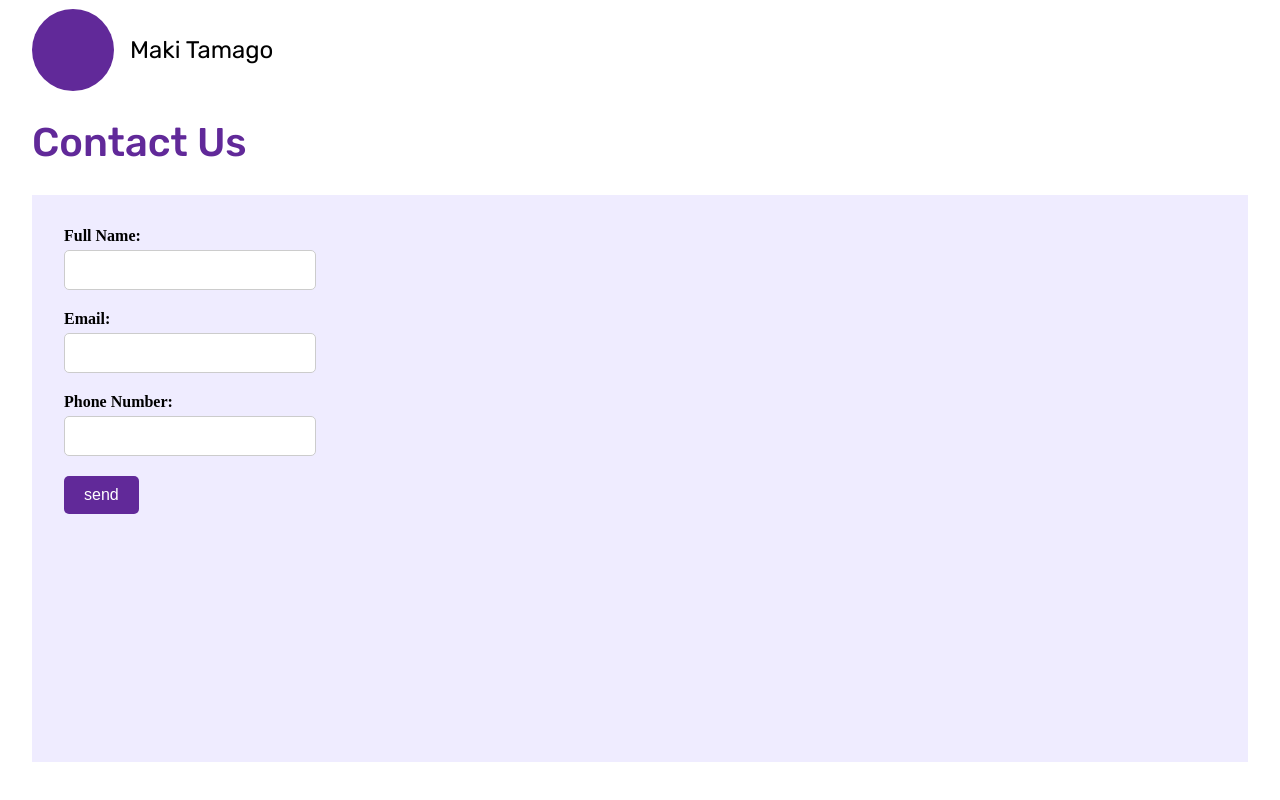
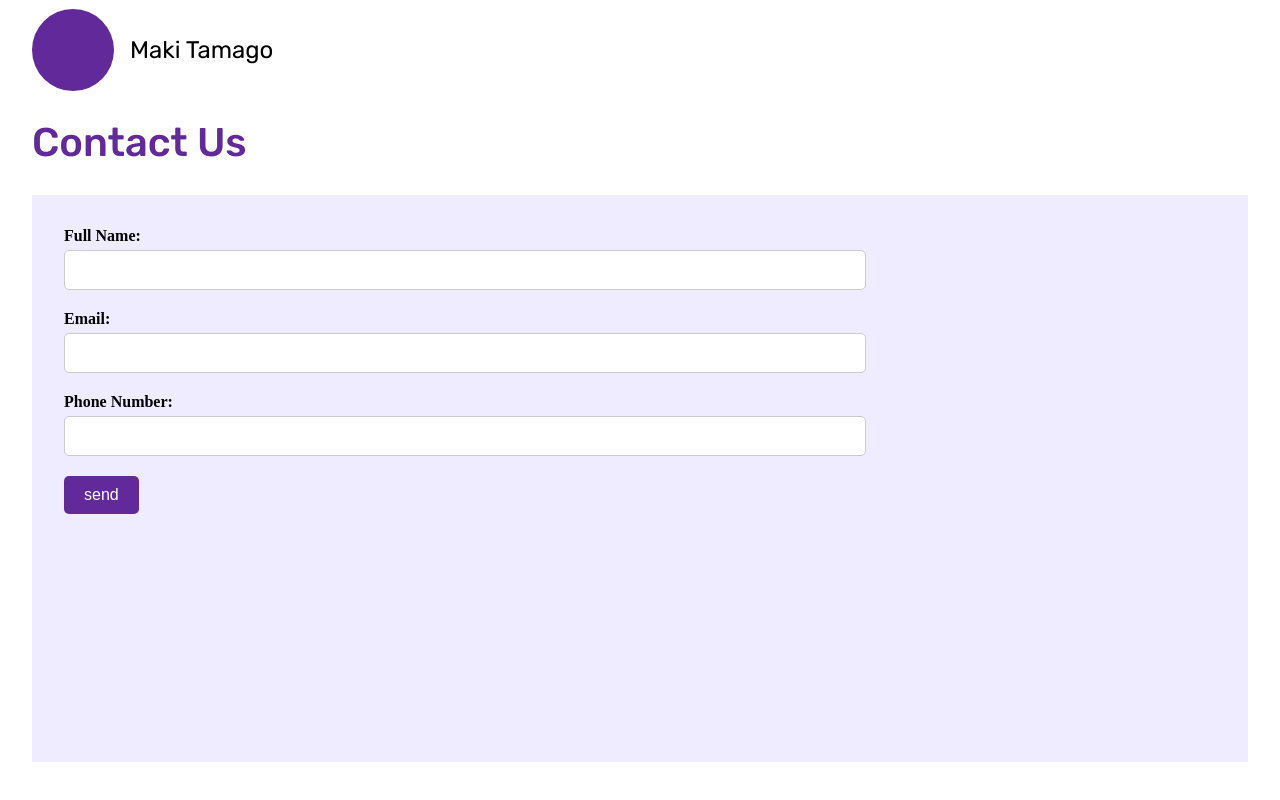
Before and after one commit to arielfarhi1812/ex2-sushi, a plain HTML site: page page2.html in a window 1280 px wide. Shown: the part 825-1625 px from the top of the page. Drawn offline with nearby package versions, Linux system fonts and the light colour scheme.

Commit message:
Change contact

```diff
--- a/css/style.css
+++ b/css/style.css
@@ -369,7 +369,7 @@ input[type="tel"] {
     border: 1px solid #ccc;
     border-radius: 5px;
     font-size: 16px;
-    margin-right: 900px;
+    margin-right: 350px;
 }
 
 input[type="submit"] {
```
